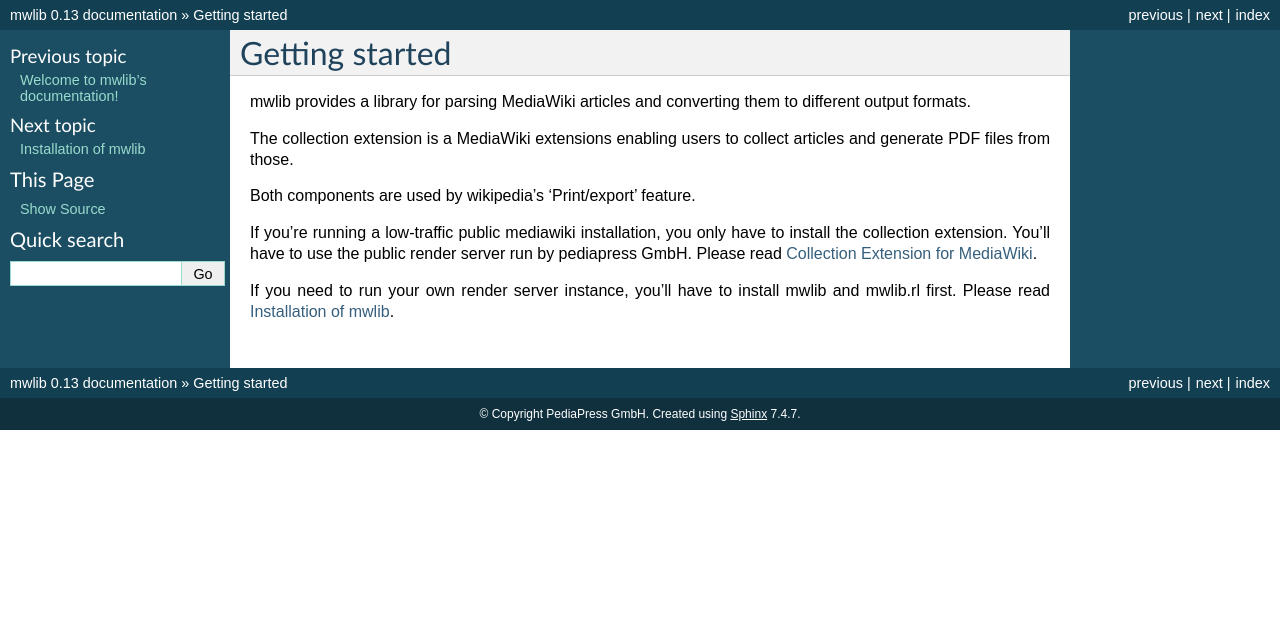
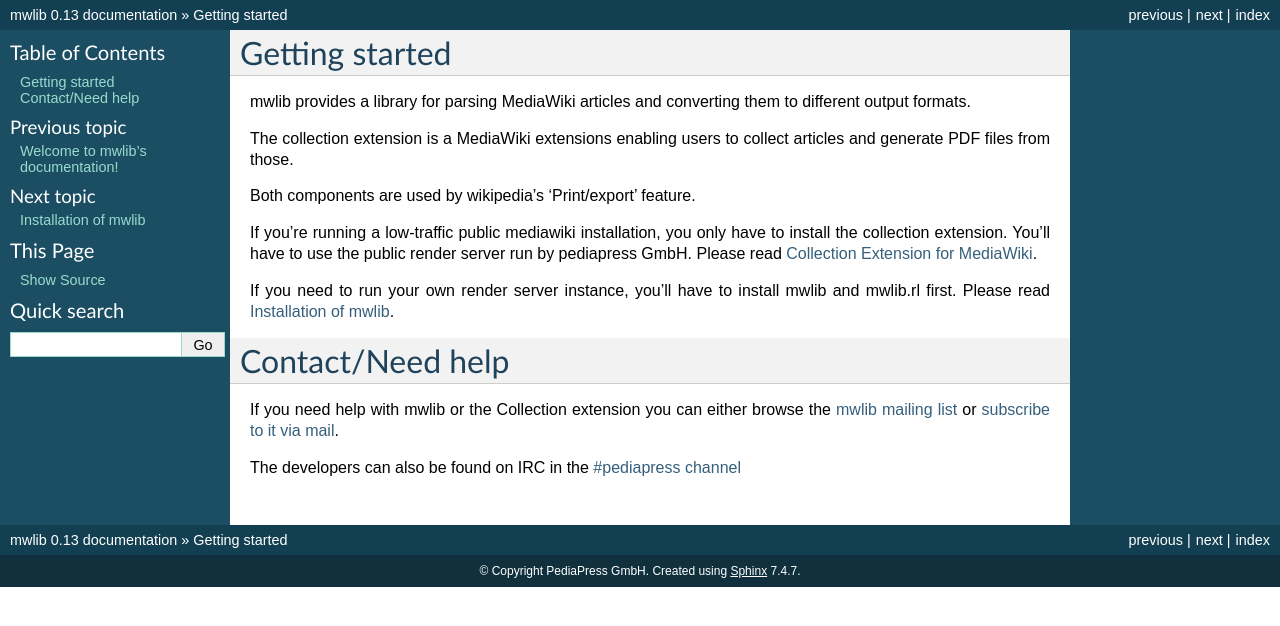
Before and after one commit to pediapress/mwlib, a Sphinx documentation site: the page built from docs/basics.rst, in a window 1280 px wide. Shown: the top 626 px of the page. Built offline with Sphinx 7.4.7, drawn with Linux system fonts in a browser that asks for light colours.

Commit message:
add contact section

```diff
--- a/docs/basics.rst
+++ b/docs/basics.rst
@@ -16,3 +16,12 @@
 
 If you need to run your own render server instance, you'll have to
 install mwlib and mwlib.rl first. Please read :doc:`installation`.
+
+Contact/Need help
+==================
+If you need help with mwlib or the Collection extension you can either
+browse the `mwlib mailing list
+<http://groups.google.com/group/mwlib>`_ or `subscribe to it via mail <mailto:mwlib+subscribe@googlegroups.com>`_.
+
+The developers can also be found on IRC in the `#pediapress channel
+<irc://irc.freenode.net/pediapress>`_
```
